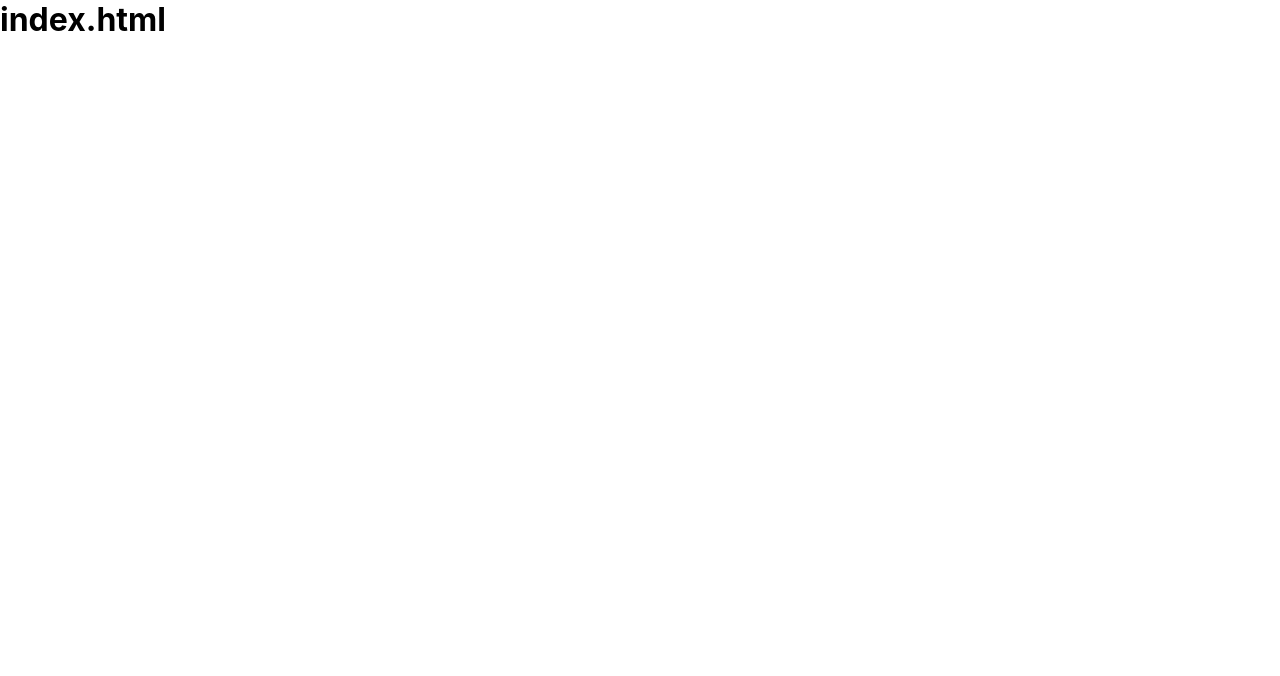
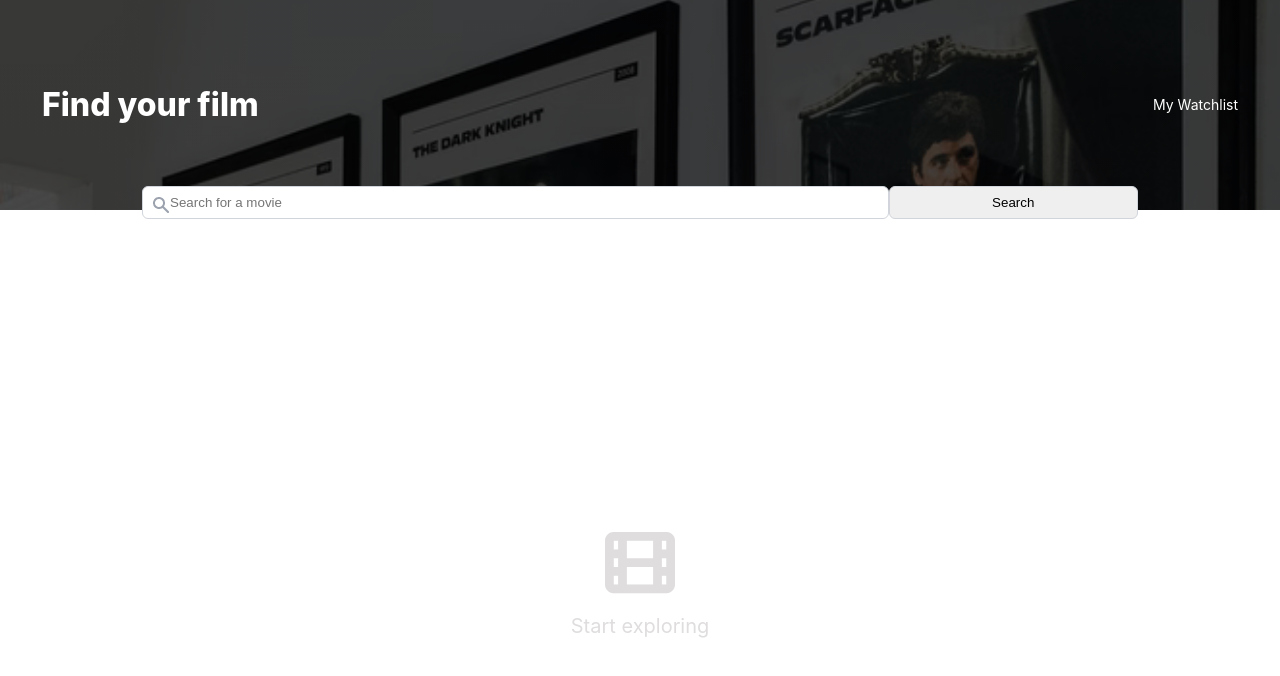
Before and after one commit to qixiangggg/movie-watchlist, a website built with Vite: page index.html in a window 1280 px wide. Built offline with nearby package versions, Linux system fonts and the light colour scheme.

Commit message:
setup homepage and styling

```diff
--- a/index.html
+++ b/index.html
@@ -3,7 +3,22 @@
         <link rel="stylesheet" href="index.css">
     </head>
     <body>
-        <h1>index.html</h1>
+        <header>
+            <div class="container">
+                <h1>Find your film</h1>
+                <a href="#">My Watchlist</a>
+            </div>
+        </header>
+        <div class="container">
+            <form>
+                <input type="text" placeholder="Search for a movie">
+                <button>Search</button>
+            </form>
+        </div>
+        <main>
+            <img src="./images/movie-icon.png" class="movie-icon">
+            <p class="movie-icon-desc">Start exploring</p>
+        </main>
         <script src="index.js"></script>
     </body>
 </html>
--- a/package.json
+++ b/package.json
@@ -1,6 +1,6 @@
 {
-  "name": "Scrim-s03tqlm",
-  "description": "https://scrimba.com/fullstack-path-c0fullstack/~0nv",
+  "name": "Scrim-s0h3cu2nab",
+  "description": "https://scrimba.com/s0h3cu2nab/head",
   "scripts": {
     "start": "vite",
     "dev": "vite",
```
Also changed, not shown: images/header-background.png (added), images/movie-icon.png (added), images/search-icon.png (added).
